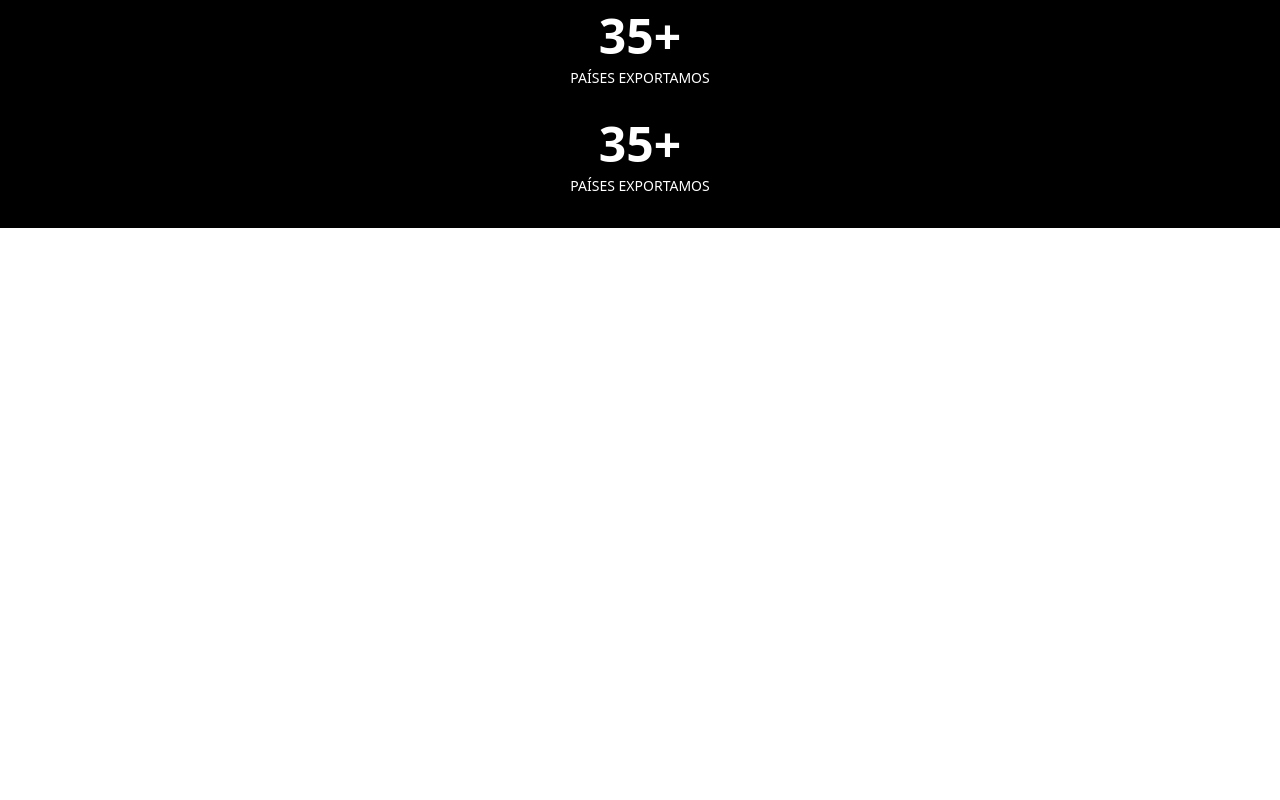
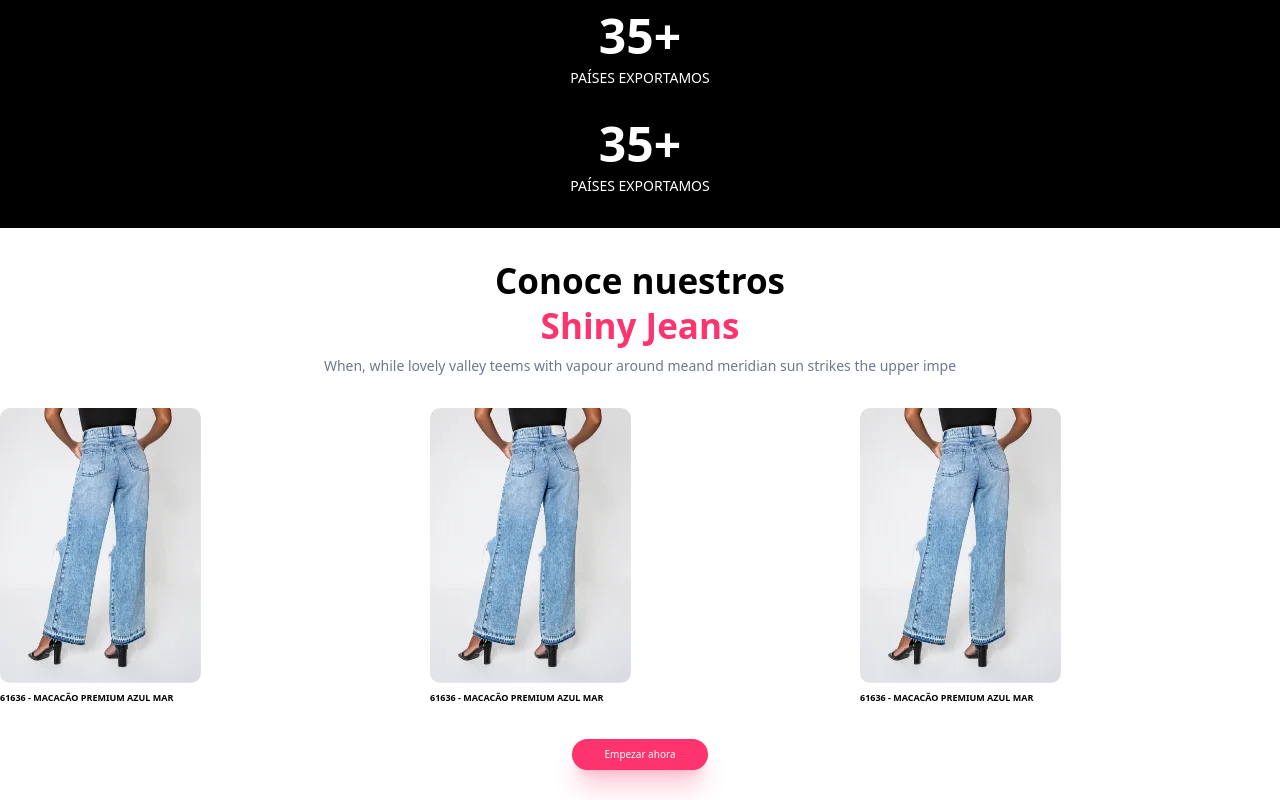
Before and after one commit to jzambrano12/landing-nye, a React (Vite) app: page / in a window 1280 px wide. Shown: the part 1036-1836 px from the top of the page. Before the commit the page ends 1264 px from the top, so only its background shows below. Built offline with nearby package versions, Linux system fonts and the light colour scheme.

Commit message:
Swiper added on shiny jeans

```diff
--- a/package.json
+++ b/package.json
@@ -18,7 +18,8 @@
     "prettier": "^2.8.4",
     "react": "^18.2.0",
     "react-countup": "^6.4.1",
-    "react-dom": "^18.2.0"
+    "react-dom": "^18.2.0",
+    "swiper": "^9.0.5"
   },
   "devDependencies": {
     "@types/react": "^18.0.27",
--- a/src/App.jsx
+++ b/src/App.jsx
@@ -1,13 +1,15 @@
 import { Navbar } from "./components/molecules/Navbar";
 import { Hero } from "./components/organisms/Hero";
 import { Numbers } from "./components/organisms/Numbers";
+import { ShinyJeans } from "./components/organisms/ShinyJeans";
 
 function App() {
   return (
-    <div className="w-screen">
+    <div className="flex flex-col w-screen">
       <Navbar />
       <Hero />
       <Numbers />
+      <ShinyJeans />
     </div>
   );
 }
--- a/src/components/molecules/Navbar/index.jsx
+++ b/src/components/molecules/Navbar/index.jsx
@@ -2,7 +2,7 @@ import { Button } from "../../atoms/Button";
 
 export const Navbar = () => {
   return (
-    <div className="fixed top-0 bg-[#f3effe]/70 p-4 flex w-full items-center justify-between z-20 backdrop-blur-lg">
+    <nav className="fixed top-0 bg-[#f3effe]/70 p-4 flex w-full items-center justify-between z-20 backdrop-blur-lg">
       <div className="flex flex-1">
         <button className="flex flex-col items-center justify-between p-2 gap-1 w-10 bg-black rounded-md">
           <div className="w-full h-[2px] bg-white rounded-sm" />
@@ -16,6 +16,6 @@ export const Navbar = () => {
         <Button variant="SECONDARY">Empezar Ahora</Button>
         <Button>Ingresar</Button>
       </div>
-    </div>
+    </nav>
   );
 };
--- /dev/null
+++ b/src/components/organisms/ShinyJeans/index.jsx
@@ -0,0 +1,62 @@
+import { Button } from "../../atoms/Button";
+import { Product } from "./product";
+
+// Import Swiper React components
+import { Autoplay } from "swiper";
+import { Swiper, SwiperSlide } from "swiper/react";
+
+// Import Swiper styles
+// eslint-disable-next-line import/no-unresolved
+import "swiper/css";
+
+export const ShinyJeans = () => {
+  return (
+    <section className="py-[30px]">
+      <div>
+        <h2 className="text-[35px] font-black leading-[45px] text-center">
+          Conoce nuestros <br />{" "}
+          <span className="text-[#fd346e]">Shiny Jeans</span>
+        </h2>
+        <p className="text-[#70798b] text-sm text-center mt-2">
+          When, while lovely valley teems with vapour around meand meridian sun
+          strikes the upper impe
+        </p>
+      </div>
+      <div className="w-screen flex flex-nowrap my-8 overflow-x-auto">
+        <Swiper
+          speed={5000}
+          spaceBetween={10}
+          slidesPerView={3}
+          loop={true}
+          modules={[Autoplay]}
+          autoplay={{
+            delay: 1,
+            disableOnInteraction: false,
+          }}
+        >
+          <SwiperSlide>
+            <Product />
+          </SwiperSlide>
+          <SwiperSlide>
+            <Product />
+          </SwiperSlide>
+          <SwiperSlide>
+            <Product />
+          </SwiperSlide>
+          <SwiperSlide>
+            <Product />
+          </SwiperSlide>
+          <SwiperSlide>
+            <Product />
+          </SwiperSlide>
+          <SwiperSlide>
+            <Product />
+          </SwiperSlide>
+        </Swiper>
+      </div>
+      <div className="text-center">
+        <Button>Empezar ahora</Button>
+      </div>
+    </section>
+  );
+};
--- /dev/null
+++ b/src/components/organisms/ShinyJeans/product.jsx
@@ -0,0 +1,10 @@
+export const Product = () => {
+  return (
+    <>
+      <img className="" src="/images/shiny-1.webp" alt="Shiny jean 1" />
+      <span className="text-[9px] font-bold mt-3">
+        61636 - MACACÃO PREMIUM AZUL MAR
+      </span>
+    </>
+  );
+};
--- a/src/index.css
+++ b/src/index.css
@@ -13,3 +13,7 @@ body {
   width: 100%;
   height: 100%;
 }
+
+.swiper-wrapper {
+  transition-timing-function: linear;
+}
```
Also changed, not shown: public/images/shiny-1.webp (added), 1 other file (tests, documents, lock files or other folders).
